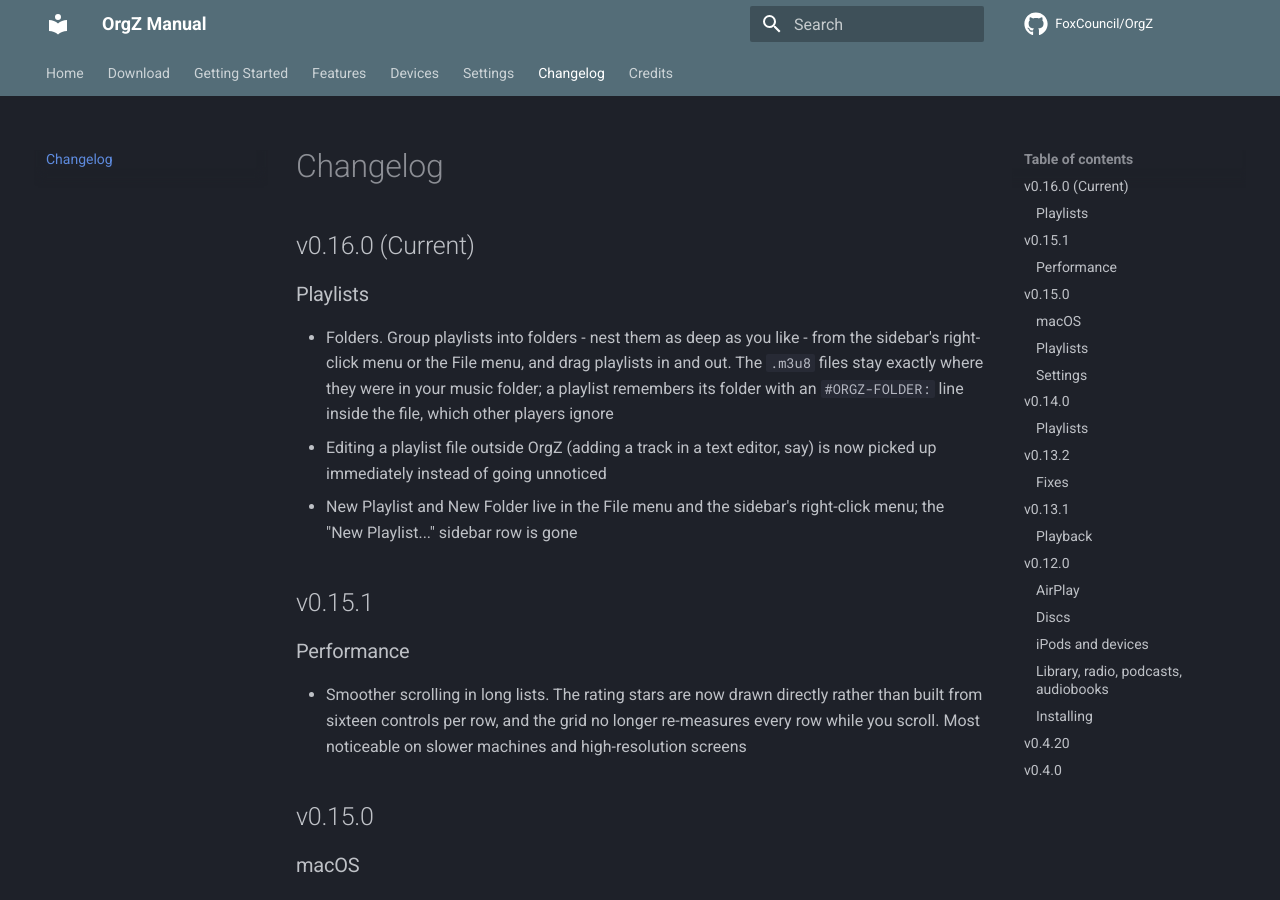
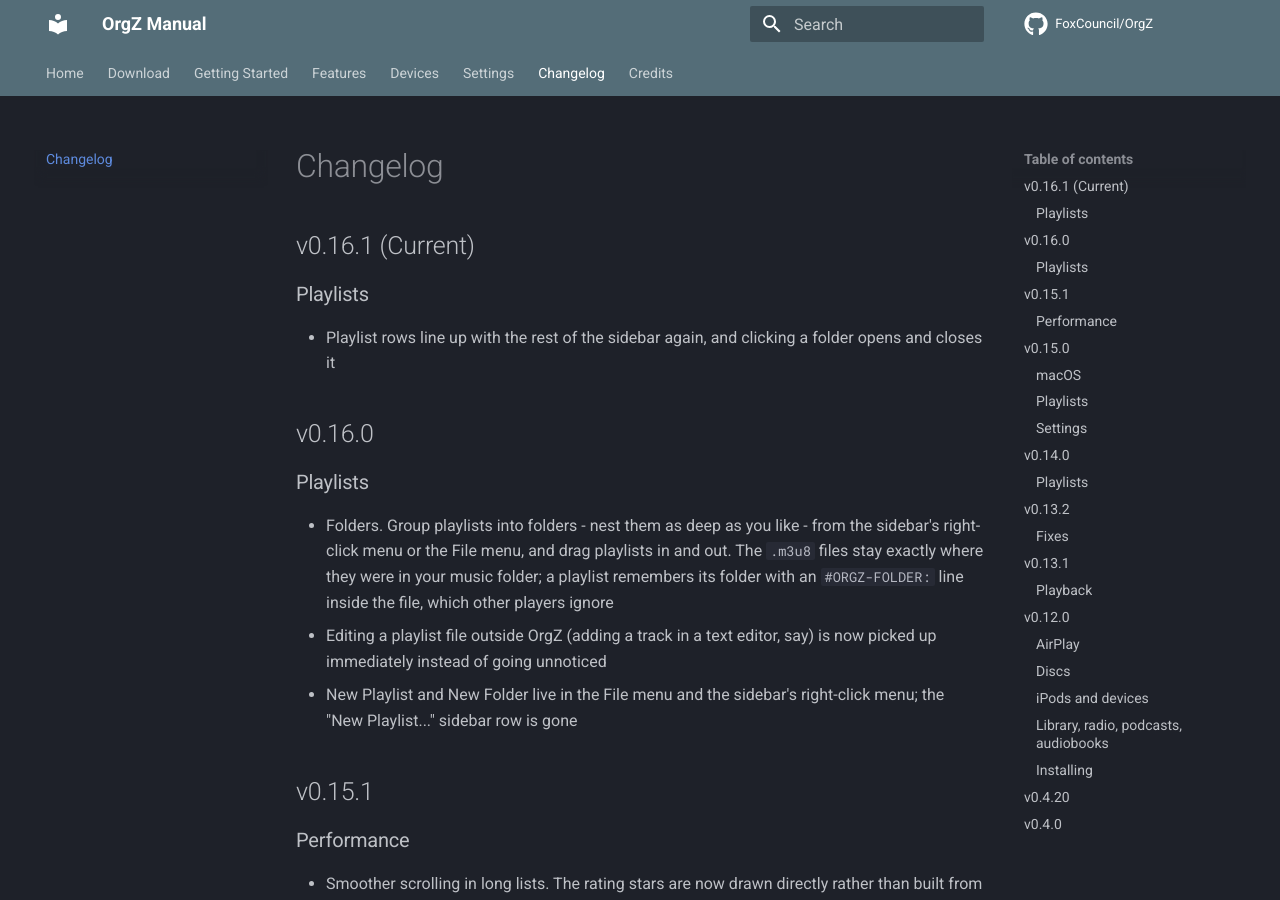
Before and after one commit to FoxCouncil/OrgZ, an MkDocs documentation site: the page built from docs/changelog.md, in a window 1280 px wide and 900 px high. Built offline with MkDocs 1.6.1 and Material for MkDocs 9.7.7, drawn with Linux system fonts in a browser that asks for light colours; comment, search, counter and statistics services are not loaded; the version menu is left out.

Commit message:
release: bump to 0.16.1

```diff
--- a/docs/changelog.md
+++ b/docs/changelog.md
@@ -1,6 +1,13 @@
 # Changelog
 
-## v0.16.0 (Current)
+## v0.16.1 (Current)
+
+### Playlists
+
+- Playlist rows line up with the rest of the sidebar again, and clicking a folder
+  opens and closes it
+
+## v0.16.0
 
 ### Playlists
 
```
Also changed, not shown: 1 other file.
